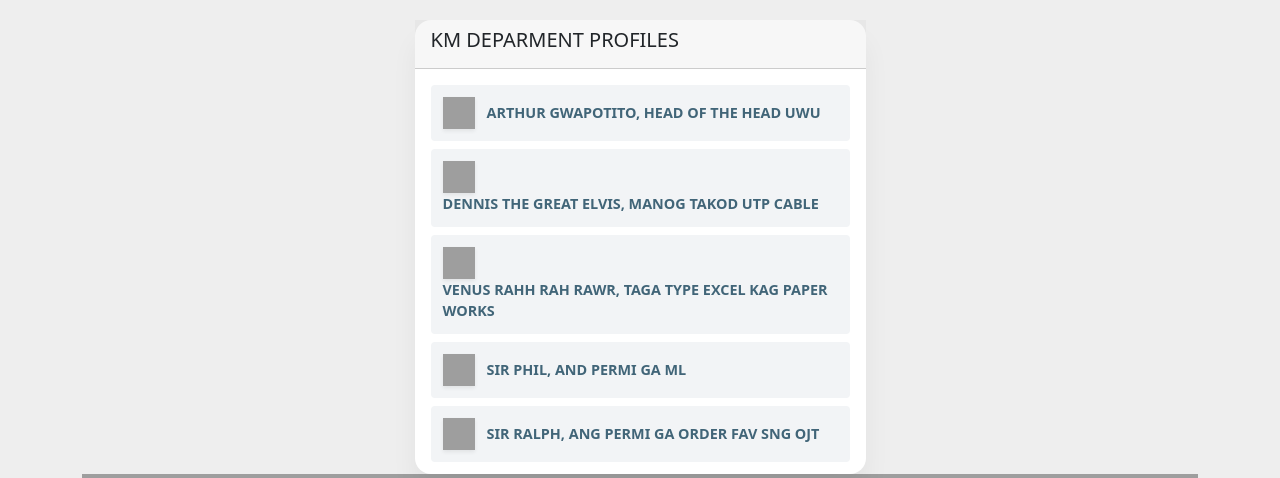
After one commit to renzycode/building-location-navigator, a PHP site: page /kmprofiles.html in a window 1280 px wide. The commit adds this page. Shown: the top 478 px of the page. Run offline with PHP 8.4, Linux system fonts and the light colour scheme; grey boxes are pictures that could not be loaded.

Commit message:
i tried :<

```diff
--- /dev/null
+++ b/vanilla_code/kmprofiles.html
@@ -0,0 +1,177 @@
+<link href="https://maxcdn.bootstrapcdn.com/font-awesome/4.7.0/css/font-awesome.min.css" rel="stylesheet" />
+<link rel="stylesheet" href="assets/vendor/bootstrap/css/bootstrap.min.css" />
+    <link rel="stylesheet" href="assets/vendor/bootstrap-icons/bootstrap-icons.css" />
+
+<style>
+    body{
+    margin-top:20px;
+    background:#eee;
+}
+.card {
+    box-shadow: 0 20px 27px 0 rgb(0 0 0 / 5%);
+}
+.card {
+    position: relative;
+    display: flex;
+    flex-direction: column;
+    min-width: 0;
+    word-wrap: break-word;
+    background-color: #fff;
+    background-clip: border-box;
+    border: 0 solid rgba(0,0,0,.125);
+    border-radius: 1rem;
+}
+.bgc-h-secondary-l3:hover, .bgc-secondary-l3 {
+    background-color: #ebeff1!important;
+}
+.h-4 {
+    height: 2rem;
+}
+.w-4 {
+    width: 2rem;
+}
+.d-zoom-1, .d-zoom-2, .d-zoom-3, .dh-zoom-1, .dh-zoom-2, .dh-zoom-3 {
+    transition: -webkit-transform 180ms;
+    transition: transform 180ms;
+    transition: transform 180ms,-webkit-transform 180ms;
+}
+.mr-25, .mx-25 {
+    margin-right: .75rem!important;
+}
+
+.p-25 {
+    padding: .75rem!important;
+}
+.radius-1 {
+    border-radius: .25rem!important;
+}
+[class*=bgc-h-] {
+    transition: background-color .15s;
+}
+
+.text-default-d3 {
+    color: #416578!important;
+}
+.font-bolder, .text-600 {
+    font-weight: 600!important;
+}
+.text-90 {
+    font-size: .9em!important;
+}
+
+
+.bgc-h-secondary-l4:hover, .bgc-secondary-l4 {
+    background-color: #f2f4f6!important;
+}
+.text-danger-m1 {
+    color: #da3636!important;
+}
+.text-green-m1 {
+    color: #2c8d6a!important;
+}
+.text-95 {
+    font-size: .95em!important;
+}
+</style>
+
+<div class="container ">
+    <div class="row col d-flex justify-content-center">
+        <div class="col-md-5">
+            <div class="card ccard radius-t-0 h-100">
+                <div class="position-tl w-102 border-t-3 brc-primary-tp3 ml-n1px mt-n1px"></div>
+                <!-- the blue line on top -->
+
+                <div class="card-header pb-3 brc-secondary-l3">
+                    <h5 class="card-title mb-2 mb-md-0 text-dark-m3">
+                     KM DEPARMENT PROFILES
+                    </h5>
+                </div>
+
+                <div class="card-body pt-2 pb-1">
+                    <div role="button" class="d-flex flex-wrap align-items-center my-2 bgc-secondary-l4 bgc-h-secondary-l3 radius-1 p-25 d-style">
+                        <span class="mr-25 w-4 h-4 overflow-hidden text-center border-1 brc-secondary-m2 radius-round shadow-sm d-zoom-2">
+                            <img alt="Alexa's avatar" src="https://bootdey.com/img/Content/avatar/avatar1.png" class="h-4 w-4" />
+                        </span>
+
+                        <span class="text-default-d3 text-90 text-600">
+                           ARTHUR GWAPOTITO, HEAD OF THE HEAD UWU
+                        </span>
+
+
+
+
+                    </div>
+                    <div role="button" class="d-flex flex-wrap align-items-center my-2 bgc-secondary-l4 bgc-h-secondary-l3 radius-1 p-25 d-style">
+                        <span class="mr-25 w-4 h-4 overflow-hidden text-center border-1 brc-secondary-m2 radius-round shadow-sm d-zoom-2">
+                            <img alt="Derek's avatar" src="https://bootdey.com/img/Content/avatar/avatar2.png" class="h-4 w-4" />
+                        </span>
+
+                        <span class="text-default-d3 text-90 text-600">
+                        DENNIS THE GREAT ELVIS, MANOG TAKOD UTP CABLE
+                        </span>
+
+
+                    </div>
+                    <div role="button" class="d-flex flex-wrap align-items-center my-2 bgc-secondary-l4 bgc-h-secondary-l3 radius-1 p-25 d-style">
+                        <span class="mr-25 w-4 h-4 overflow-hidden text-center border-1 brc-secondary-m2 radius-round shadow-sm d-zoom-2">
+                            <img alt="Antonio's avatar" src="https://bootdey.com/img/Content/avatar/avatar3.png" class="h-4 w-4" />
+                        </span>
+
+                        <span class="text-default-d3 text-90 text-600">
+                           VENUS RAHH RAH RAWR, TAGA TYPE EXCEL KAG PAPER WORKS
+                        </span>
+
+
+                    </div>
+                    <div role="button" class="d-flex flex-wrap align-items-center my-2 bgc-secondary-l4 bgc-h-secondary-l3 radius-1 p-25 d-style">
+                        <span class="mr-25 w-4 h-4 overflow-hidden text-center border-1 brc-secondary-m2 radius-round shadow-sm d-zoom-2">
+                            <img alt="Gabriel's avatar" src="https://bootdey.com/img/Content/avatar/avatar4.png" class="h-4 w-4" />
+                        </span>
+
+                        <span class="text-default-d3 text-90 text-600">
+                           SIR PHIL, AND PERMI GA ML
+                        </span>
+
+
+                    </div>
+                    <div role="button" class="d-flex flex-wrap align-items-center my-2 bgc-secondary-l4 bgc-h-secondary-l3 radius-1 p-25 d-style">
+                        <span class="mr-25 w-4 h-4 overflow-hidden text-center border-1 brc-secondary-m2 radius-round shadow-sm d-zoom-2">
+                            <img alt="David's avatar" src="https://bootdey.com/img/Content/avatar/avatar5.png" class="h-4 w-4" />
+                        </span>
+
+                        <span class="text-default-d3 text-90 text-600">
+                          SIR RALPH, ANG PERMI GA ORDER FAV SNG OJT
+                        </span>
+
+
+                    </div>
+
+                </div>
+            </div>
+        </div>
+
+        <img id="image" src=
+        "https://media.geeksforgeeks.org/wp-content/uploads/20210915115837/gfg3.png"
+                    alt="GFG image" />
+            </div>
+
+            <button type="button"
+                onclick="show()" id="btnID">
+                Show Image
+        </button>
+
+            <script>
+                function show() {
+
+                    /* Access image by id and change
+                    the display property to block*/
+                    document.getElementById('image')
+                            .style.display = "block";
+
+                    document.getElementById('btnID')
+                            .style.display = "none";
+                }
+            </script>
+
+
+</div>
```
Also changed, not shown: vanilla_code/index.php (+48 -3 lines), vanilla_code/km-profile.PNG (added).
